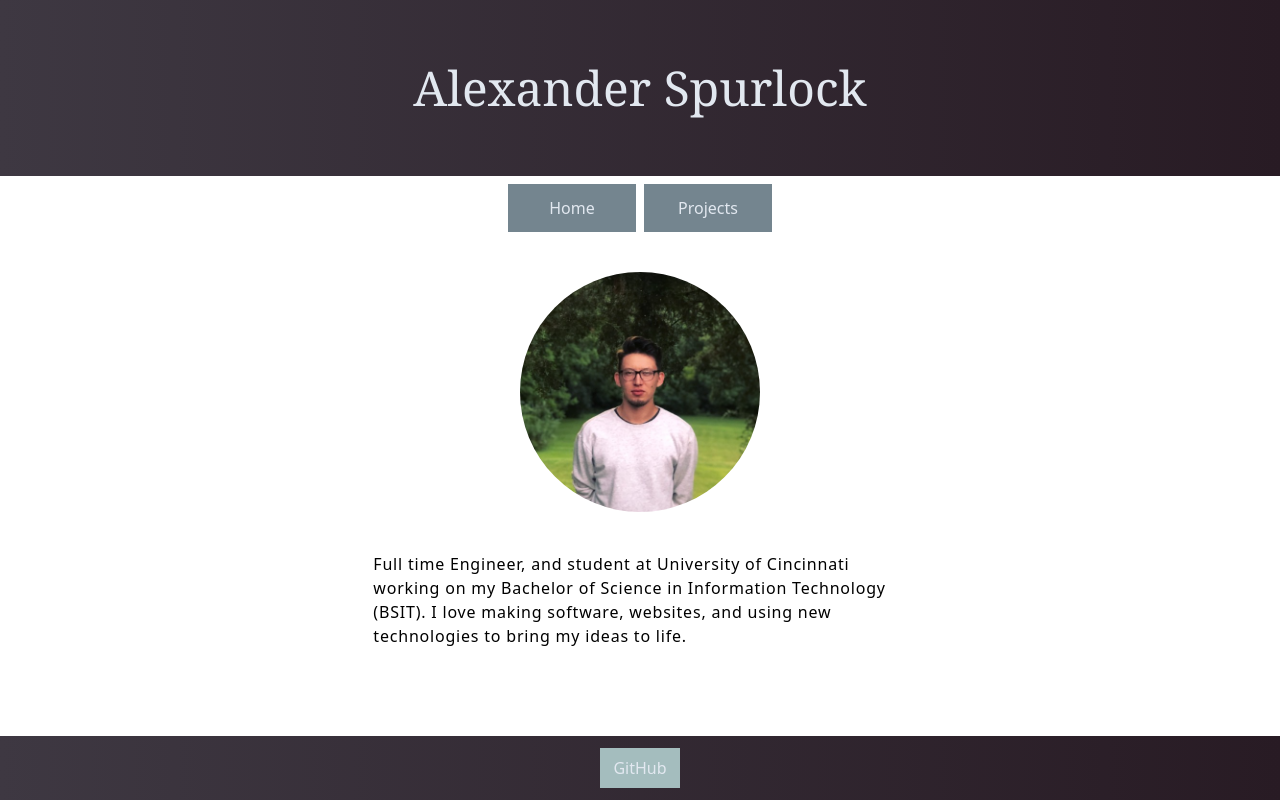
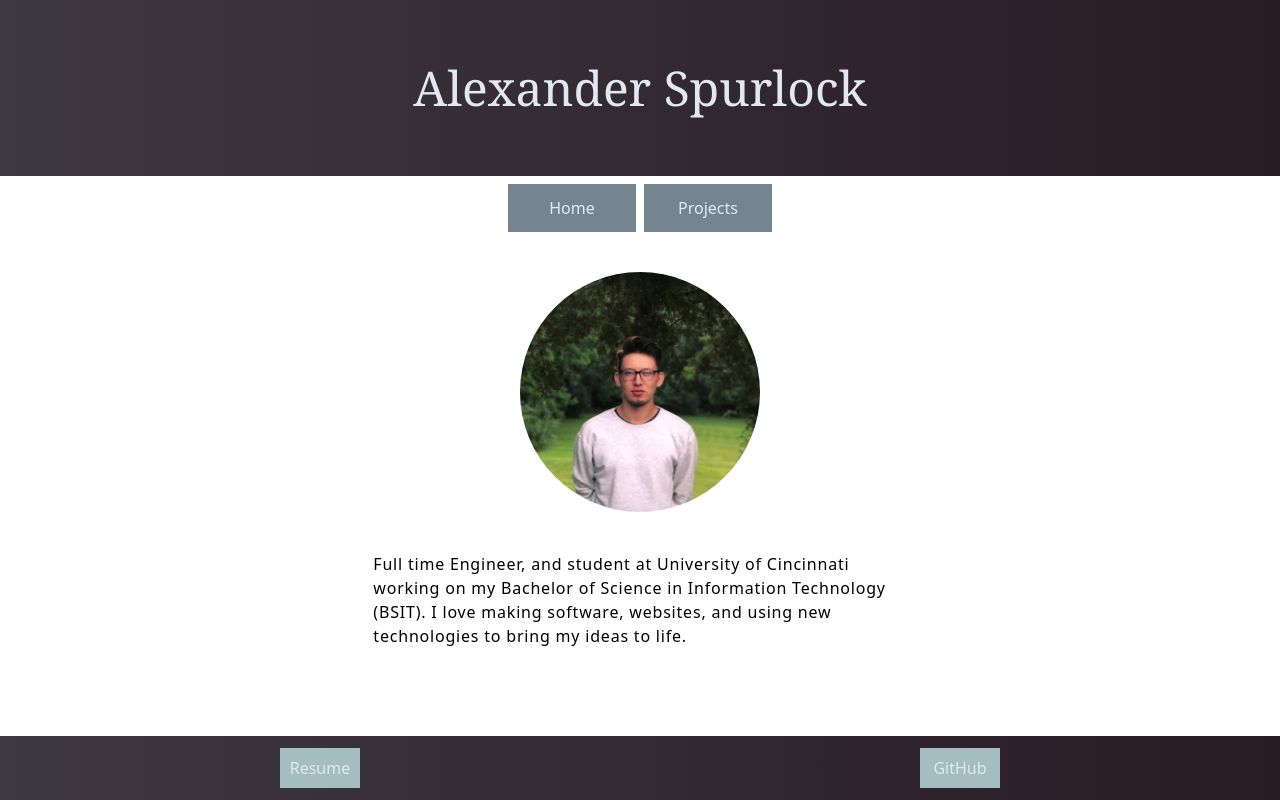
Before and after one commit to alexspurlock25/personal-site, a React (Vite) app: page / in a window 1280 px wide. Built offline with nearby package versions, Linux system fonts and the light colour scheme.

Commit message:
Added Resume link

```diff
--- a/src/components/PageFooter.jsx
+++ b/src/components/PageFooter.jsx
@@ -6,7 +6,7 @@ const styles = {
 const PageFooter = () => {
     return (
         <footer className={ styles.footer }>
-            {/* <a className={ styles.a } href='#'>Resume</a> */}
+            <a className={ styles.a } href='https://docs.google.com/document/d/e/2PACX-1vRFfqGpshZO3LFxjqCP5WHWlUIun2ikTeoCAlP5FOWzPjRe8qQgKk5YI51KGwGT9Fo88l7N825Prz-6/pub' target='_blank'>Resume</a>
             <a className={ styles.a } href='https://github.com/alexspurlock25' target='_blank'>GitHub</a>
         </footer>
     )
```
